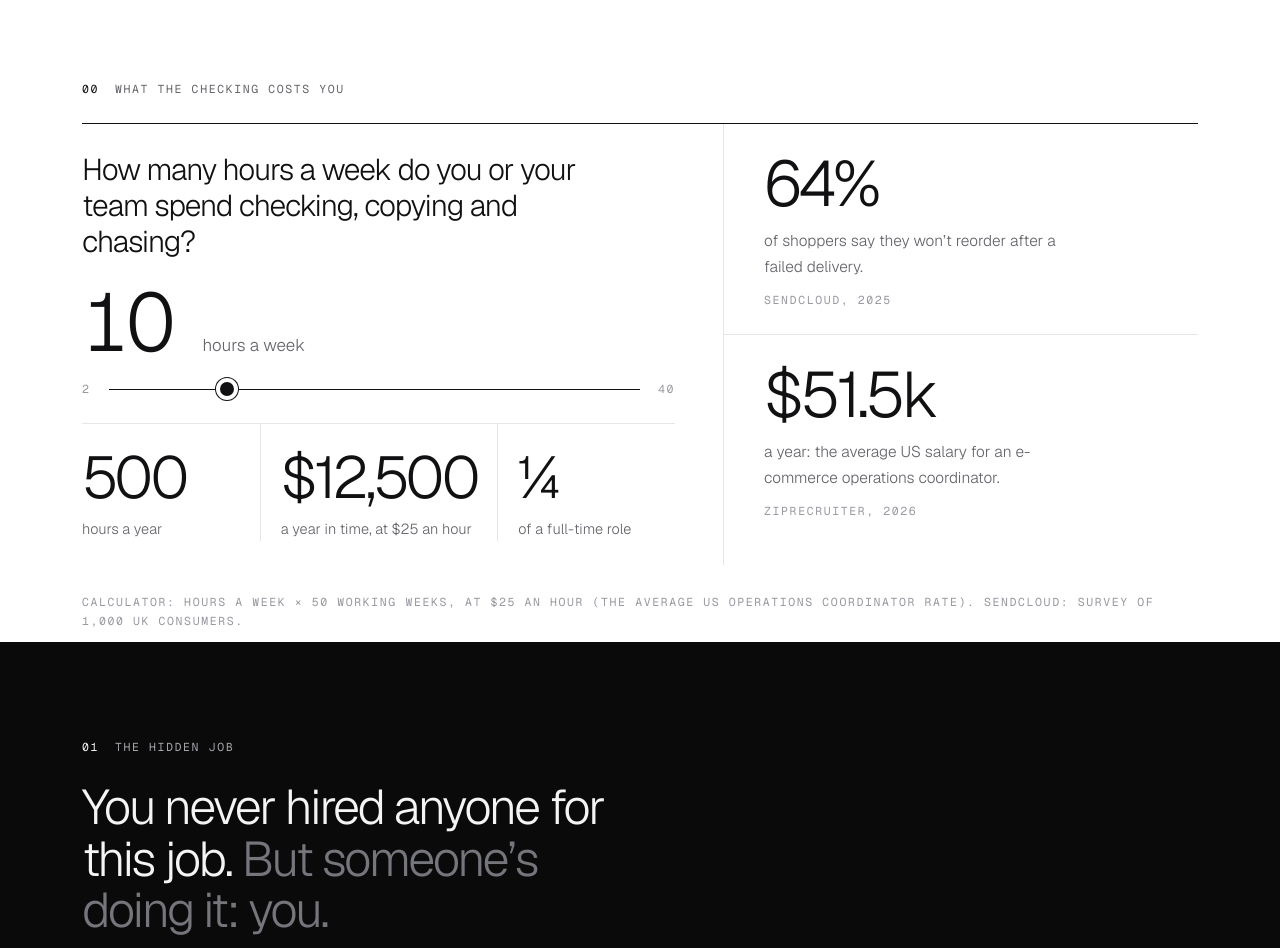
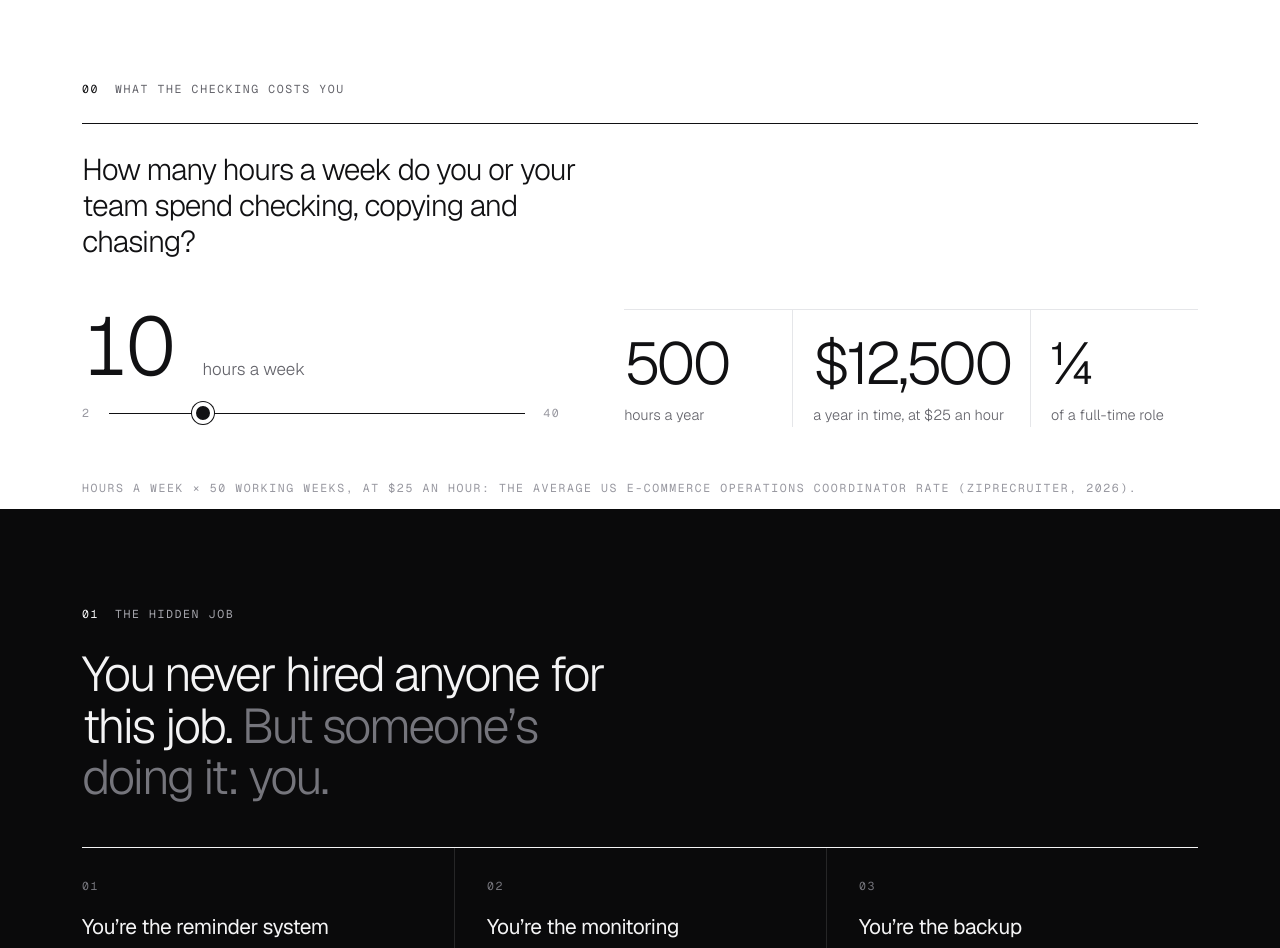
Before and after one commit to KatyaFedorova/wgy-labs-site, a plain HTML site: page index.html in a window 1280 px wide. Shown: the part 800-1748 px from the top of the page. Drawn offline with nearby package versions, Linux system fonts and the light colour scheme; animation ran at ten frames a second.

Commit message:
Move 64% stat into 'Why it fails quietly'; calculator full width; drop duplicate salary stat
Co-Authored-By: Claude Opus 5.5 <noreply@anthropic.com>

```diff
--- a/index.html
+++ b/index.html
@@ -152,8 +152,11 @@
   .closing span{color:var(--soft)}
   .numbers{padding:80px 0 0}
   .numbers+.light-sec{border-top:0}
-  .calc-grid{display:grid;grid-template-columns:1.35fr 1fr;border-top:1px solid var(--ink)}
-  .calc{padding:28px 48px 24px 0}
+  .calc-grid{display:grid;grid-template-columns:1fr;border-top:1px solid var(--ink)}
+  .calc{padding:28px 0 24px;display:grid;grid-template-columns:1fr 1.2fr;gap:24px 64px;align-items:end}
+  .calc .calc-q{grid-column:1/-1}
+  .calc-out{margin-top:0!important}
+  @media (max-width:960px){.calc{grid-template-columns:1fr}}
   .calc-q{display:block;font-weight:300;font-size:clamp(22px,2.4vw,30px);line-height:1.2;letter-spacing:-.035em;max-width:26ch}
   .calc-in{display:flex;align-items:center;gap:16px;margin:16px 0 4px}
   .calc-in input{flex:1;-webkit-appearance:none;appearance:none;height:1px;background:var(--ink);outline:none;cursor:pointer}
@@ -526,20 +529,16 @@
       <div class="calc-grid reveal">
         <div class="calc">
           <label for="calc-h" class="calc-q">How many hours a week do you or your team spend checking, copying and chasing?</label>
-          <div class="calc-hours"><output id="calc-hv" for="calc-h">10</output><span>hours a week</span></div>
-          <div class="calc-in"><span class="cap">2</span><input id="calc-h" type="range" min="2" max="40" step="1" value="10" aria-describedby="calc-out"><span class="cap">40</span></div>
+          <div class="calc-l"><div class="calc-hours"><output id="calc-hv" for="calc-h">10</output><span>hours a week</span></div>
+          <div class="calc-in"><span class="cap">2</span><input id="calc-h" type="range" min="2" max="40" step="1" value="10" aria-describedby="calc-out"><span class="cap">40</span></div></div>
           <div class="calc-out" id="calc-out" aria-live="polite">
             <div><strong id="calc-y">500</strong><span>hours a year</span></div>
             <div><strong id="calc-c">$12,500</strong><span>a year in time, at $25 an hour</span></div>
             <div><strong id="calc-f">¼</strong><span>of a full-time role</span></div>
           </div>
         </div>
-        <div class="facts">
-          <div><strong>64%</strong><span>of shoppers say they won’t reorder after a failed delivery.</span><em class="cap">Sendcloud, 2025</em></div>
-          <div><strong>$51.5k</strong><span>a year: the average US salary for an e-commerce operations coordinator.</span><em class="cap">ZipRecruiter, 2026</em></div>
-        </div>
       </div>
-      <p class="note cap">Calculator: hours a week × 50 working weeks, at $25 an hour (the average US operations coordinator rate). Sendcloud: survey of 1,000 UK consumers.</p>
+      <p class="note cap">Hours a week × 50 working weeks, at $25 an hour: the average US e-commerce operations coordinator rate (ZipRecruiter, 2026).</p>
     </div>
   </section>
 
@@ -600,6 +599,10 @@
           <div class="ev"><span class="t">Mon 09:00</span><span>You get a short incident note</span></div>
           <span class="end">Fixed before breakfast</span>
         </div>
+      </div>
+      <div class="stat reveal">
+        <strong>64%</strong>
+        <p>of shoppers say they won’t reorder after a failed delivery. A quiet failure costs you the customer, not just the order.<cite class="cap">Sendcloud, 2025 · survey of 1,000 UK consumers</cite></p>
       </div>
     </div>
   </section>
```
